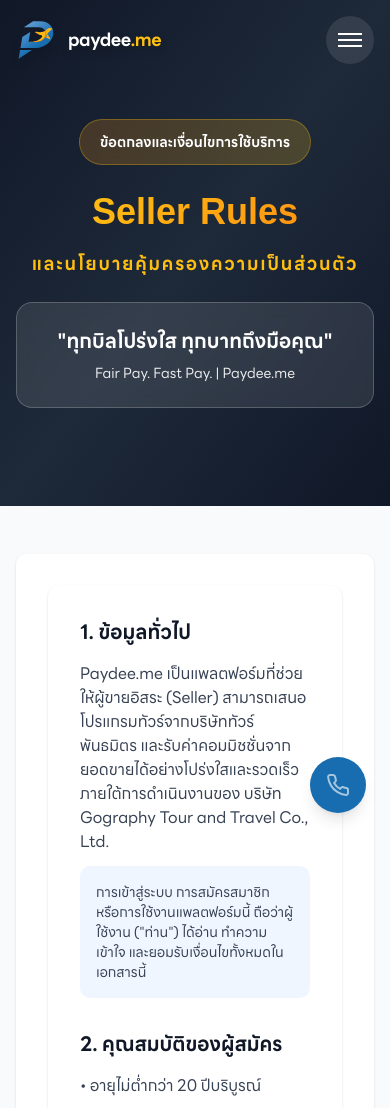
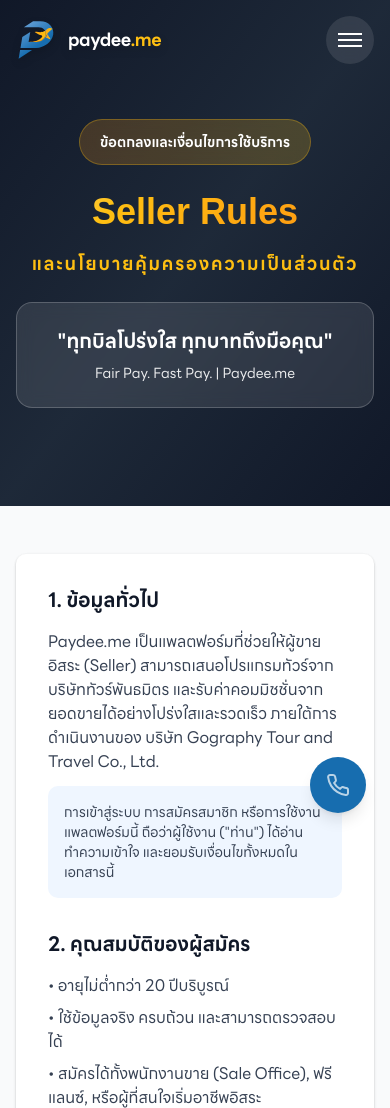
Before and after one commit to canvasmediaagencydev/Sale-page-website-seller-program, a Next.js app: page /seller-rules in a window 390 px wide. Shown: the top 1108 px of the page. Built offline with nearby package versions, Linux system fonts and the light colour scheme; a web font is replaced by a local one.

Commit message:
update layout

```diff
--- a/src/app/seller-rules/page.tsx
+++ b/src/app/seller-rules/page.tsx
@@ -50,7 +50,7 @@
 
       {/* Content Section */}
       <div className="max-w-4xl mx-auto py-12 px-4">
-        <div className="bg-white rounded-lg shadow-sm p-8">
+        <div className="bg-white rounded-lg shadow-sm md:p-8 p-0">
 
         {/* Content */}
         <div className="bg-white rounded-lg shadow-sm p-8">
--- a/src/app/terms-and-conditions/page.tsx
+++ b/src/app/terms-and-conditions/page.tsx
@@ -50,7 +50,7 @@
 
       {/* Content Section */}
       <div className="max-w-4xl mx-auto py-12 px-4">
-        <div className="bg-white rounded-lg shadow-sm p-8">
+        <div className="bg-white rounded-lg shadow-sm md:p-8 p-0">
 
         {/* Content */}
         <div className="bg-white rounded-lg shadow-sm p-8">
```
